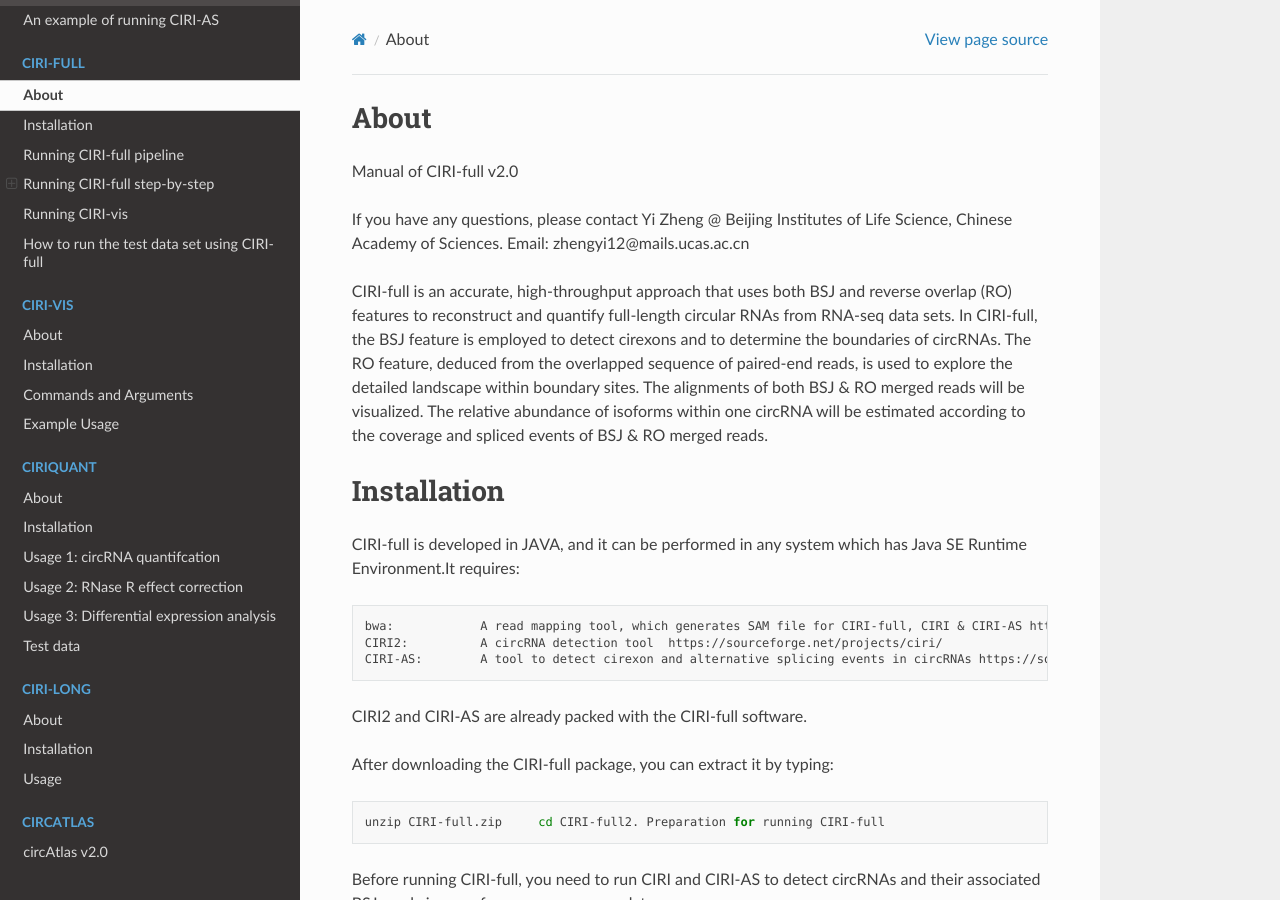
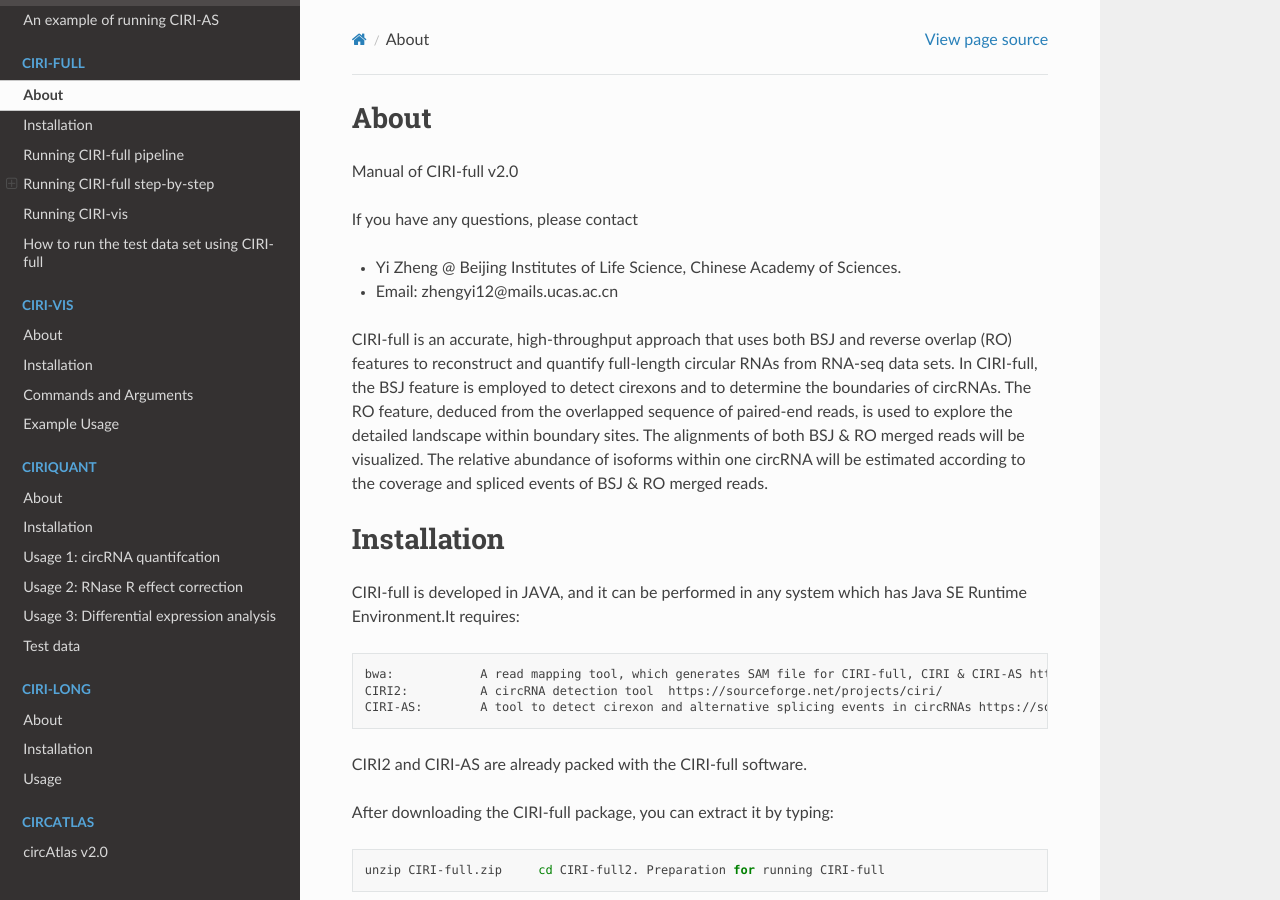
Before and after one commit to bioinfo-biols/CIRI-cookbook, a Sphinx documentation site: the page built from source/CIRI-full.md, in a window 1280 px wide and 900 px high. Built offline with Sphinx 7.4.7 and the Read the Docs theme 2.0.0, drawn with Linux system fonts in a browser that asks for light colours.

```diff
--- a/source/CIRI-full.md
+++ b/source/CIRI-full.md
@@ -2,8 +2,10 @@
 
 Manual of CIRI-full v2.0
 
-If you have any questions, please contact Yi Zheng @ Beijing Institutes of Life Science, Chinese Academy of Sciences.
-Email: zhengyi12@mails.ucas.ac.cn
+If you have any questions, please contact
+
+- Yi Zheng @ Beijing Institutes of Life Science, Chinese Academy of Sciences.
+- Email: zhengyi12@mails.ucas.ac.cn
 
 CIRI-full is an accurate, high-throughput approach that uses both BSJ and reverse overlap (RO) features to reconstruct and quantify full-length circular RNAs from RNA-seq data sets. In CIRI-full, the BSJ feature is employed to detect cirexons and to determine the boundaries of circRNAs. The RO feature, deduced from the overlapped sequence of paired-end reads, is used to explore the detailed landscape within boundary sites. The alignments of both BSJ & RO merged reads will be visualized. The relative abundance of isoforms within one circRNA will be estimated according to the coverage and spliced events of BSJ & RO merged reads.
 
```
